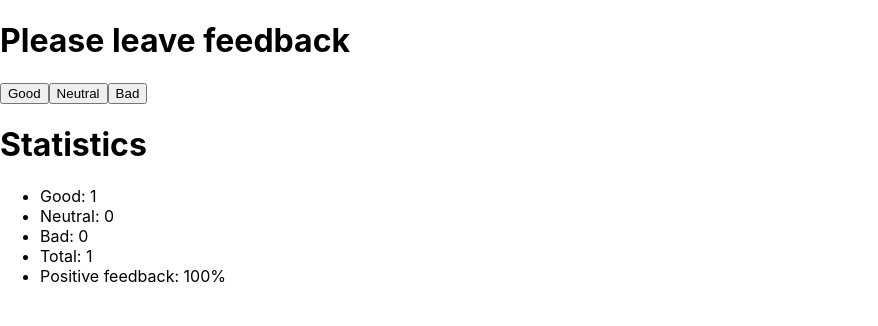
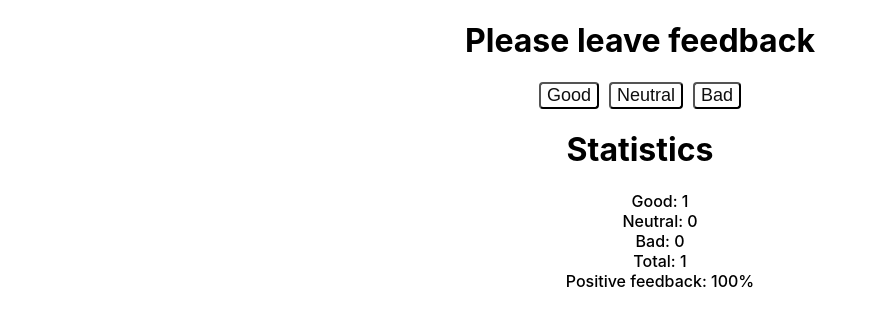
Before and after one commit to Sergey-Markov/goit-react-hw-02-feedback, a React (Create React App) app: page / in a window 1280 px wide. Both pictures are taken after a click on the button "Good". Shown: the top 326 px of the page, without its empty margins (0-878 px from the left). Built offline with nearby package versions, Linux system fonts and the light colour scheme.

Commit message:
add some styles

```diff
--- a/src/App.css
+++ b/src/App.css
@@ -2,37 +2,26 @@
   text-align: center;
 }
 
-.App-logo {
-  height: 40vmin;
-  pointer-events: none;
+.list {
+  list-style: none;
 }
 
-@media (prefers-reduced-motion: no-preference) {
-  .App-logo {
-    animation: App-logo-spin infinite 20s linear;
-  }
+.list-items {
+  font-family: -apple-system, BlinkMacSystemFont, 'Segoe UI', Roboto, Oxygen,
+    Ubuntu, Cantarell, 'Open Sans', 'Helvetica Neue', sans-serif;
+  font-size: 16px;
+  font-weight: 500;
 }
-
-.App-header {
-  background-color: #282c34;
-  min-height: 100vh;
-  display: flex;
-  flex-direction: column;
-  align-items: center;
-  justify-content: center;
-  font-size: calc(10px + 2vmin);
-  color: white;
+.App-button {
+  color: #0f0f0f;
+  background-color: #fff;
+  border-radius: 4px;
+  font-size: large;
+  font-weight: 500;
 }
-
-.App-link {
-  color: #61dafb;
+.App-button:hover {
+  background-color: rgb(77, 114, 233);
 }
-
-@keyframes App-logo-spin {
-  from {
-    transform: rotate(0deg);
-  }
-  to {
-    transform: rotate(360deg);
-  }
+.App-button:not(:last-child) {
+  margin-right: 10px;
 }
--- a/src/App.js
+++ b/src/App.js
@@ -67,7 +67,7 @@ class App extends Component {
     );
 
     return (
-      <div>
+      <div className="App">
         <Section title="Please leave feedback">
           <Button
             options={['Good', 'Neutral', 'Bad']}
--- a/src/Components/FeedbackCard/FeedbackOptions.js
+++ b/src/Components/FeedbackCard/FeedbackOptions.js
@@ -3,17 +3,16 @@ export default function Button({ options, onLeaveFeedback }) {
     <div>
       {options.map(option => {
         return (
-          <button key={option} type="button" onClick={onLeaveFeedback}>
+          <button
+            key={option}
+            type="button"
+            onClick={onLeaveFeedback}
+            className="App-button"
+          >
             {option}
           </button>
         );
       })}
-      {/* <button type="button" >
-        neutral
-      </button>
-      <button type="button" >
-        bad
-      </button> */}
     </div>
   );
 }
--- a/src/Components/Statistics.js
+++ b/src/Components/Statistics.js
@@ -6,12 +6,14 @@ export default function Statistics({
   positivePercentage,
 }) {
   return (
-    <ul>
-      <li>Good: {good}</li>
-      <li>Neutral: {neutral}</li>
-      <li>Bad: {bad}</li>
-      <li>Total: {total || 0}</li>
-      <li>Positive feedback: {positivePercentage || 0}%</li>
+    <ul className="list">
+      <li className="list-items">Good: {good}</li>
+      <li className="list-items">Neutral: {neutral}</li>
+      <li className="list-items">Bad: {bad}</li>
+      <li className="list-items">Total: {total || 0}</li>
+      <li className="list-items">
+        Positive feedback: {positivePercentage || 0}%
+      </li>
     </ul>
   );
 }
```
